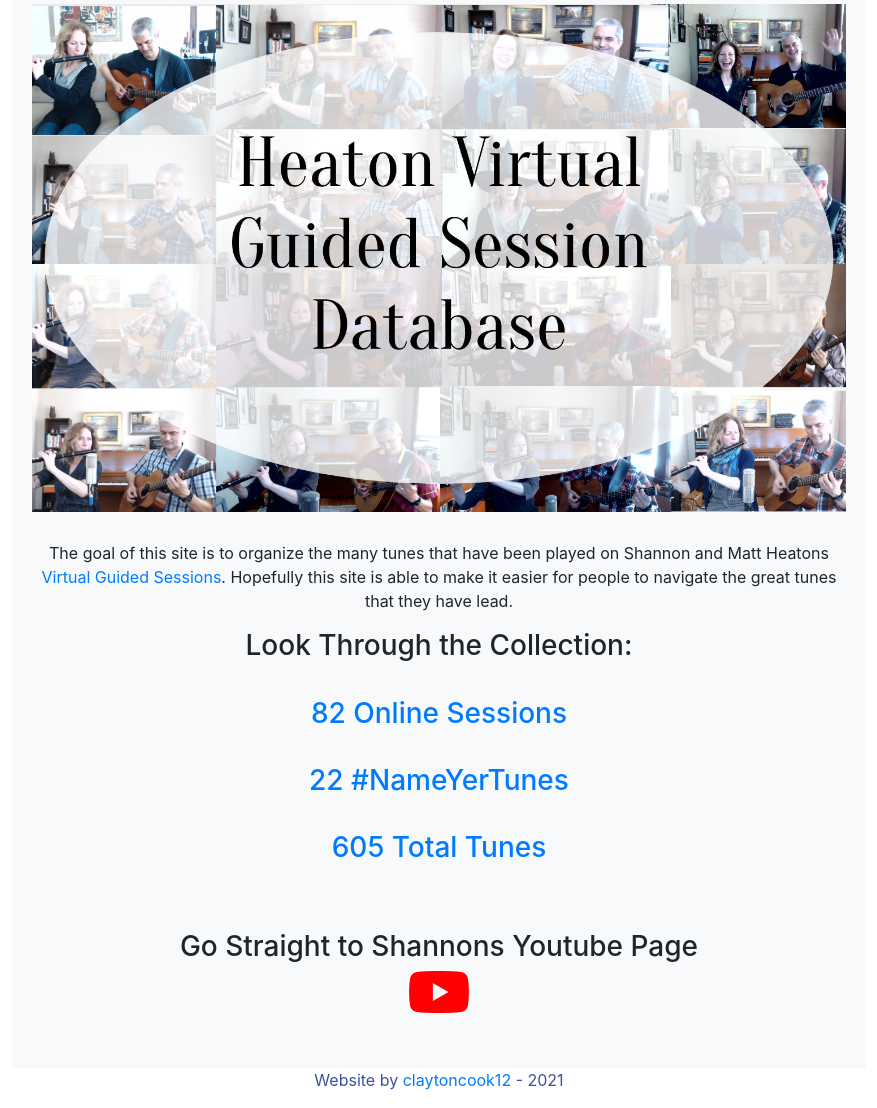
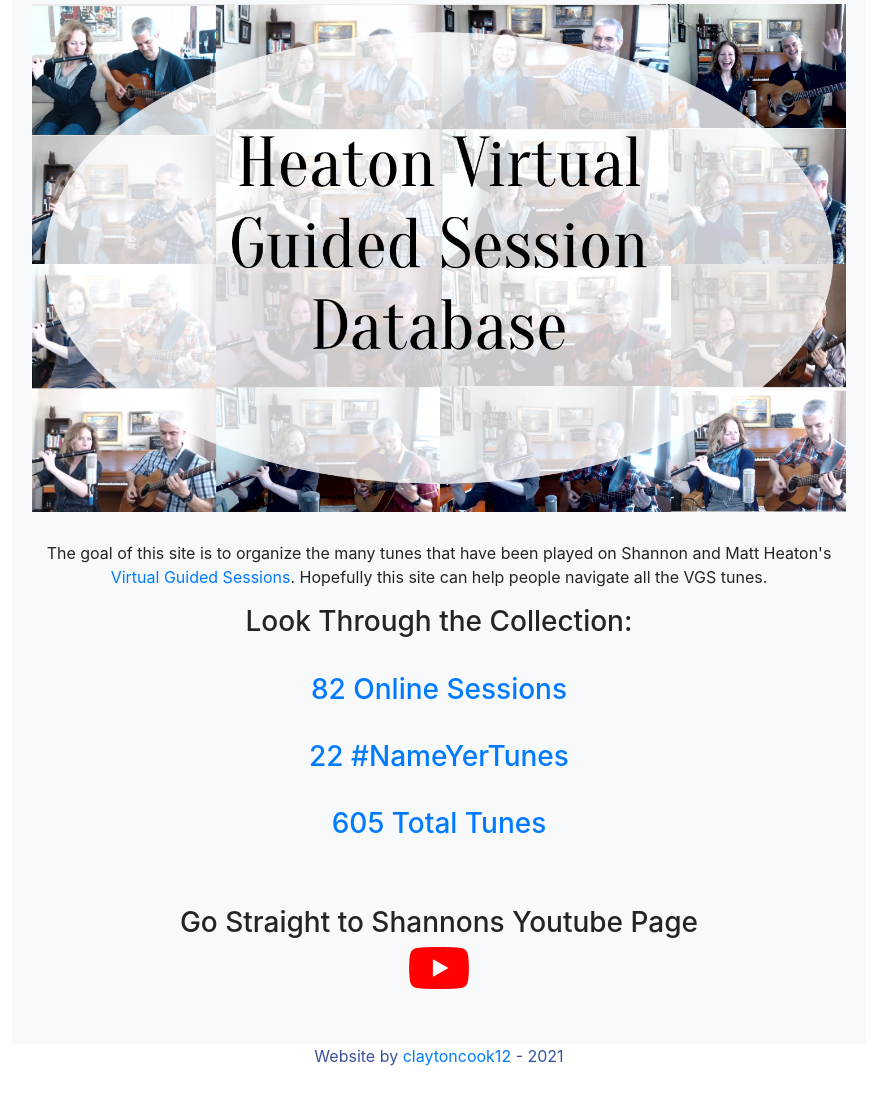
Before and after one commit to claytoncook12/VGSDBWebsite, a Django app: page / in a window 1280 px wide. Shown: the part 57-1165 px from the top of the page, without its empty margins (201-1078 px from the left). After the commit the page ends 1123 px from the top, so only its background shows below. Run offline with Django 3.2, Linux system fonts and the light colour scheme; data comes from the database, SQL or seed files in the repository; some libraries are stand-ins or nearby versions.

Commit message:
update gammer on home page

```diff
--- a/DjangoApp/session/templates/session/home.html
+++ b/DjangoApp/session/templates/session/home.html
@@ -8,10 +8,9 @@
 
     <p style="text-align: center;">
         The goal of this site is to organize the many tunes that have been played on
-        Shannon and Matt Heatons <a href="https://www.youtube.com/playlist?list=PLNBgNicF6tU0jlitHYcB03R9bE7MkGBl0">
-        Virtual Guided Sessions</a>. Hopefully this site is able to make it easier
-        for people to navigate the great tunes
-        that they have lead.
+        Shannon and Matt Heaton's <a href="https://www.youtube.com/playlist?list=PLNBgNicF6tU0jlitHYcB03R9bE7MkGBl0">
+        Virtual Guided Sessions</a>. Hopefully this site can help people navigate
+        all the VGS tunes.
     </p>
 
     <h3>
```
